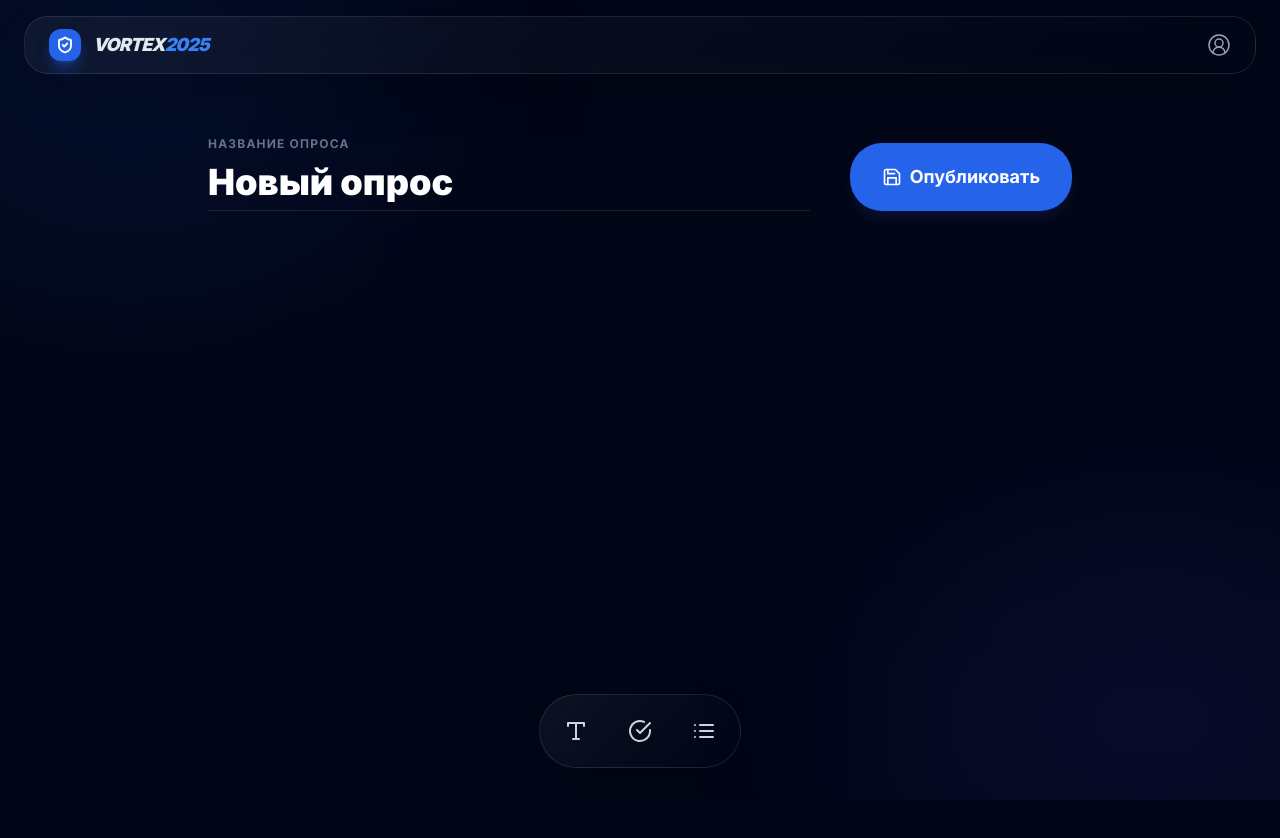
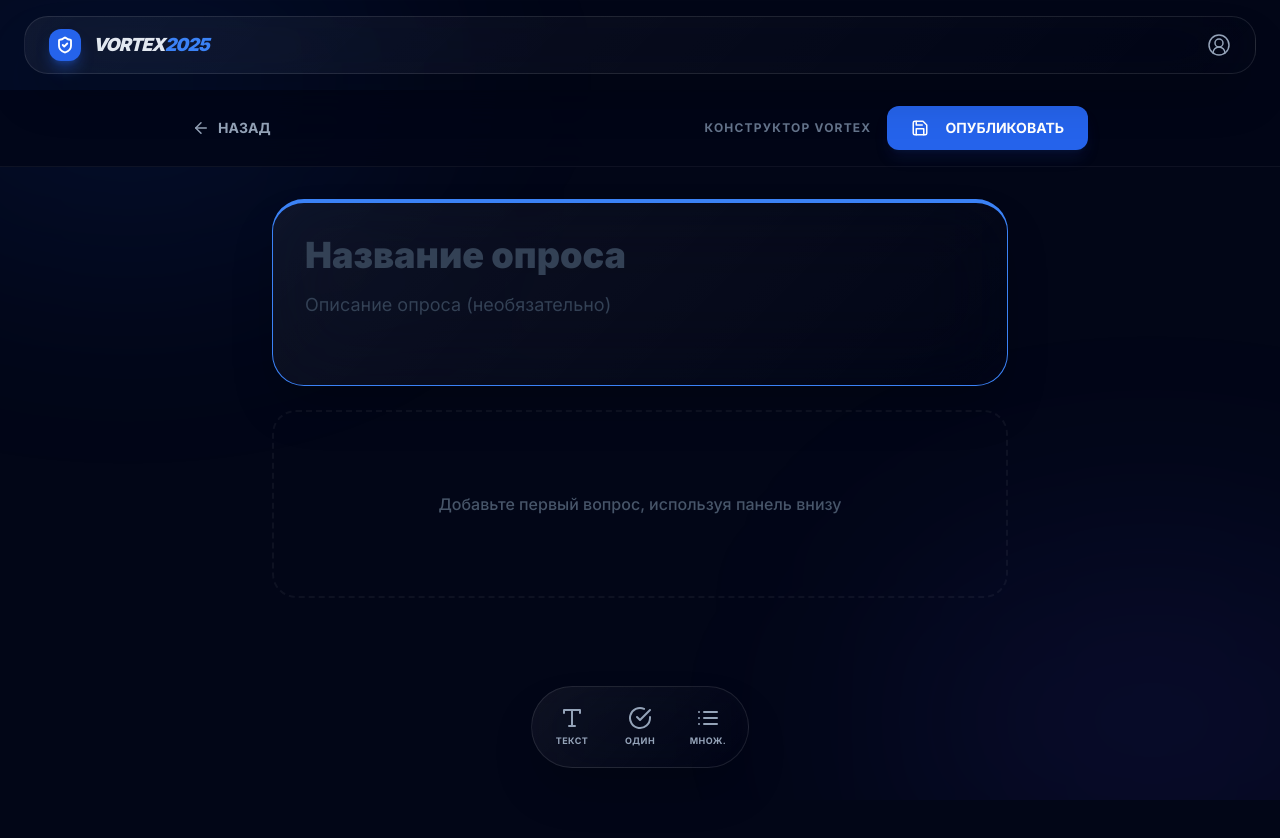
Before and after one commit to johnmausr-lang/vortex-data-collector, a Next.js app: page /admin/builder in a window 1280 px wide. Shown: the top 838 px of the page. Before the commit the page ends 800 px from the top, so only its background shows below. Built offline with nearby package versions, Linux system fonts and the light colour scheme.

Commit message:
Update page.js

```diff
--- a/app/admin/builder/page.js
+++ b/app/admin/builder/page.js
@@ -1,140 +1,217 @@
 "use client";
 import { useState } from "react";
-import { Plus, Trash2, Save, GripVertical, Type, CheckCircle, List } from "lucide-react";
+import { Plus, Trash2, Save, GripVertical, Type, CheckCircle, List, ArrowLeft, Loader2 } from "lucide-react";
+import Link from "next/link";
+import { useRouter } from "next/navigation";
 
 export default function FormBuilder() {
-  const [title, setTitle] = useState("Новый опрос");
-  const [questions, setQuestions] = useState([]);
+  const router = useRouter();
   const [loading, setLoading] = useState(false);
+  const [form, setForm] = useState({
+    title: "",
+    description: "",
+    questions: []
+  });
 
   const addQuestion = (type) => {
-    setQuestions([
-      ...questions,
+    setForm({
+      ...form,
+      questions: [
+        ...form.questions,
         {
-        id: crypto.randomUUID(),
+          id: crypto.randomUUID(), // временный ID для UI
           text: "",
           type,
-        options: type === "radio" || type === "checkbox" ? ["Вариант 1"] : [],
+          options: type === "text" ? [] : ["Вариант 1"],
           required: false,
         },
-    ]);
+      ],
+    });
   };
 
-  const updateQuestion = (id, field, value) => {
-    setQuestions(questions.map((q) => (q.id === id ? { ...q, [field]: value } : q)));
+  const updateQuestion = (idx, field, value) => {
+    const newQuestions = [...form.questions];
+    newQuestions[idx][field] = value;
+    setForm({ ...form, questions: newQuestions });
   };
 
-  const addOption = (qId) => {
-    setQuestions(
-      questions.map((q) =>
-        q.id === qId ? { ...q, options: [...q.options, `Вариант ${q.options.length + 1}`] } : q
-      )
-    );
+  const updateOption = (qIdx, optIdx, value) => {
+    const newQuestions = [...form.questions];
+    newQuestions[qIdx].options[optIdx] = value;
+    setForm({ ...form, questions: newQuestions });
   };
 
-  const saveForm = async () => {
+  const addOption = (qIdx) => {
+    const newQuestions = [...form.questions];
+    newQuestions[qIdx].options.push(`Вариант ${newQuestions[qIdx].options.length + 1}`);
+    setForm({ ...form, questions: newQuestions });
+  };
+
+  const removeQuestion = (idx) => {
+    const newQuestions = form.questions.filter((_, i) => i !== idx);
+    setForm({ ...form, questions: newQuestions });
+  };
+
+  const handleSave = async () => {
+    if (!form.title) return alert("Введите название опроса");
     setLoading(true);
+
     try {
-      const res = await fetch("/api/dynamic/create", {
+      const res = await fetch("/api/forms/create", {
         method: "POST",
         headers: { "Content-Type": "application/json" },
-        body: JSON.stringify({ title, questions }),
+        body: JSON.stringify(form),
       });
-      if (res.ok) alert("Форма успешно создана!");
+
+      if (res.ok) {
+        router.push("/"); // Возврат на главную
+      } else {
+        alert("Ошибка при сохранении");
+      }
     } catch (e) {
-      alert("Ошибка сохранения");
+      console.error(e);
+      alert("Ошибка сети");
     } finally {
       setLoading(false);
     }
   };
 
   return (
-    <div className="max-w-4xl mx-auto py-10 px-4 space-y-8">
-      <header className="flex justify-between items-end">
-        <div className="w-full mr-10">
-          <label className="text-slate-500 text-xs font-bold uppercase tracking-widest">Название опроса</label>
+    <div className="min-h-screen pb-32">
+      {/* Хедер */}
+      <div className="sticky top-0 z-40 bg-[#020617]/80 backdrop-blur-xl border-b border-white/5 px-6 py-4 mb-8">
+        <div className="max-w-4xl mx-auto flex justify-between items-center">
+          <Link href="/" className="flex items-center gap-2 text-slate-400 hover:text-white transition-colors">
+            <ArrowLeft size={18} />
+            <span className="font-bold text-sm">НАЗАД</span>
+          </Link>
+          <div className="flex items-center gap-4">
+             <span className="text-slate-500 text-xs font-bold uppercase tracking-widest hidden sm:block">
+               Конструктор Vortex
+             </span>
+             <button
+              onClick={handleSave}
+              disabled={loading}
+              className="premium-button bg-blue-600 hover:bg-blue-500 text-white px-6 py-3 rounded-xl text-sm shadow-lg shadow-blue-900/20"
+            >
+              {loading ? <Loader2 className="animate-spin" /> : <Save size={18} />}
+              <span className="ml-2">ОПУБЛИКОВАТЬ</span>
+            </button>
+          </div>
+        </div>
+      </div>
+
+      <div className="max-w-3xl mx-auto px-4 space-y-6 animate-fade-in">
+        {/* Карточка заголовка */}
+        <div className="glass-card p-8 rounded-[2rem] border-t-4 border-blue-500">
           <input
-            value={title}
-            onChange={(e) => setTitle(e.target.value)}
-            className="w-full bg-transparent text-4xl font-black text-white border-b border-white/10 focus:border-blue-500 outline-none py-2 placeholder-slate-700"
-            placeholder="Введите название..."
+            value={form.title}
+            onChange={(e) => setForm({...form, title: e.target.value})}
+            className="w-full bg-transparent text-4xl font-black text-white outline-none placeholder-slate-700 mb-4"
+            placeholder="Название опроса"
+          />
+          <textarea
+            value={form.description}
+            onChange={(e) => setForm({...form, description: e.target.value})}
+            className="w-full bg-transparent text-lg text-slate-400 outline-none resize-none placeholder-slate-700"
+            placeholder="Описание опроса (необязательно)"
+            rows={2}
           />
         </div>
-        <button
-          onClick={saveForm}
-          disabled={loading}
-          className="premium-button bg-blue-600 hover:bg-blue-500 text-white shadow-lg shadow-blue-900/20"
-        >
-          <Save size={20} /> {loading ? "Сохраняем..." : "Опубликовать"}
-        </button>
-      </header>
 
-      <div className="space-y-6">
-        {questions.map((q, idx) => (
-          <div key={q.id} className="glass-card p-6 rounded-3xl animate-in fade-in slide-in-from-bottom-4">
-            <div className="flex items-start gap-4">
-              <div className="mt-4 text-slate-600 cursor-move">
+        {/* Список вопросов */}
+        <div className="space-y-4">
+          {form.questions.map((q, idx) => (
+            <div key={q.id} className="glass-card p-6 rounded-3xl relative group transition-all hover:border-white/10">
+              <div className="absolute left-0 top-0 bottom-0 w-1.5 bg-slate-800 rounded-l-3xl group-hover:bg-blue-500/50 transition-colors" />
+
+              <div className="flex gap-4">
+                <div className="pt-4 text-slate-600 cursor-grab active:cursor-grabbing">
                   <GripVertical size={20} />
                 </div>
+
                 <div className="flex-grow space-y-4">
-                <div className="flex justify-between items-start gap-4">
+                  <div className="flex gap-4">
                     <input
                       value={q.text}
-                    onChange={(e) => updateQuestion(q.id, "text", e.target.value)}
-                    className="w-full bg-white/5 rounded-xl px-4 py-3 text-lg font-medium outline-none focus:ring-2 ring-blue-500/50 transition-all"
-                    placeholder={`Вопрос #${idx + 1}`}
+                      onChange={(e) => updateQuestion(idx, "text", e.target.value)}
+                      className="flex-grow bg-slate-900/50 rounded-xl px-4 py-3 text-lg font-medium text-white outline-none focus:ring-1 ring-blue-500 transition-all placeholder-slate-600"
+                      placeholder="Текст вопроса"
+                      autoFocus
                     />
                      <button
-                    onClick={() => setQuestions(questions.filter((item) => item.id !== q.id))}
-                    className="p-3 hover:bg-red-500/10 hover:text-red-500 rounded-xl transition-colors text-slate-500"
+                      onClick={() => removeQuestion(idx)}
+                      className="p-3 text-slate-600 hover:text-red-400 hover:bg-red-500/10 rounded-xl transition-all"
                     >
                       <Trash2 size={20} />
                     </button>
                   </div>
 
-                {/* Рендеринг опций для списков */}
+                  {/* Опции для Radio/Checkbox */}
                   {(q.type === "radio" || q.type === "checkbox") && (
-                  <div className="space-y-2 pl-2">
+                    <div className="pl-1 space-y-2">
                       {q.options.map((opt, optIdx) => (
-                      <div key={optIdx} className="flex items-center gap-3">
-                        <div className={`w-4 h-4 border-2 border-slate-600 ${q.type === 'radio' ? 'rounded-full' : 'rounded-md'}`} />
+                        <div key={optIdx} className="flex items-center gap-3 group/opt">
+                          <div className={`w-4 h-4 border-2 border-slate-700 ${q.type === 'radio' ? 'rounded-full' : 'rounded-md'}`} />
                           <input
                             value={opt}
-                          onChange={(e) => {
-                            const newOpts = [...q.options];
-                            newOpts[optIdx] = e.target.value;
-                            updateQuestion(q.id, "options", newOpts);
-                          }}
-                          className="bg-transparent border-b border-white/5 text-sm py-1 focus:border-blue-500 outline-none w-full"
+                            onChange={(e) => updateOption(idx, optIdx, e.target.value)}
+                            className="bg-transparent border-b border-transparent hover:border-white/10 focus:border-blue-500 text-slate-300 text-sm py-1 w-full outline-none transition-colors"
                           />
                         </div>
                       ))}
                       <button
-                      onClick={() => addOption(q.id)}
-                      className="text-xs text-blue-400 font-bold hover:text-blue-300 mt-2 flex items-center gap-1"
+                        onClick={() => addOption(idx)}
+                        className="text-xs font-bold text-blue-500 hover:text-blue-400 mt-2 flex items-center gap-1 px-2 py-1 rounded-lg hover:bg-blue-500/10 w-fit transition-colors"
                       >
                         <Plus size={14} /> ДОБАВИТЬ ВАРИАНТ
                       </button>
                     </div>
                   )}
+
+                  <div className="pt-2 flex items-center gap-2">
+                     <label className="flex items-center gap-2 text-xs font-bold text-slate-500 uppercase cursor-pointer select-none">
+                       <input
+                        type="checkbox"
+                        checked={q.required}
+                        onChange={(e) => updateQuestion(idx, "required", e.target.checked)}
+                        className="accent-blue-500 w-4 h-4"
+                       />
+                       Обязательный вопрос
+                     </label>
+                  </div>
                 </div>
               </div>
             </div>
           ))}
         </div>
 
-      {/* Панель инструментов */}
-      <div className="fixed bottom-8 left-1/2 -translate-x-1/2 glass-card p-2 rounded-full flex gap-2 shadow-2xl border-white/10">
-        <button onClick={() => addQuestion("text")} className="p-4 rounded-full hover:bg-white/10 text-slate-300 hover:text-white transition-all tooltip" title="Текст">
-          <Type size={24} />
-        </button>
-        <button onClick={() => addQuestion("radio")} className="p-4 rounded-full hover:bg-white/10 text-slate-300 hover:text-white transition-all" title="Один выбор">
-          <CheckCircle size={24} />
-        </button>
-        <button onClick={() => addQuestion("checkbox")} className="p-4 rounded-full hover:bg-white/10 text-slate-300 hover:text-white transition-all" title="Множественный выбор">
-          <List size={24} />
-        </button>
+        {/* Плейсхолдер если пусто */}
+        {form.questions.length === 0 && (
+          <div className="text-center py-20 border-2 border-dashed border-white/5 rounded-3xl">
+            <p className="text-slate-600 font-medium">Добавьте первый вопрос, используя панель внизу</p>
+          </div>
+        )}
+      </div>
+
+      {/* Плавающая панель инструментов */}
+      <div className="fixed bottom-8 left-1/2 -translate-x-1/2 glass-card p-2 rounded-full flex gap-1 shadow-2xl border-white/10 z-50">
+        <ToolButton icon={Type} label="Текст" onClick={() => addQuestion("text")} />
+        <ToolButton icon={CheckCircle} label="Один" onClick={() => addQuestion("radio")} />
+        <ToolButton icon={List} label="Множ." onClick={() => addQuestion("checkbox")} />
       </div>
     </div>
   );
 }
+
+function ToolButton({ icon: Icon, label, onClick }) {
+  return (
+    <button
+      onClick={onClick}
+      className="flex flex-col items-center justify-center w-16 h-16 rounded-full hover:bg-white/10 text-slate-400 hover:text-white transition-all active:scale-95 group"
+    >
+      <Icon size={24} className="mb-1 group-hover:-translate-y-0.5 transition-transform" />
+      <span className="text-[9px] font-bold uppercase tracking-wider">{label}</span>
+    </button>
+  );
+}
```
Lines whose indentation alone changed are shown as unchanged.
